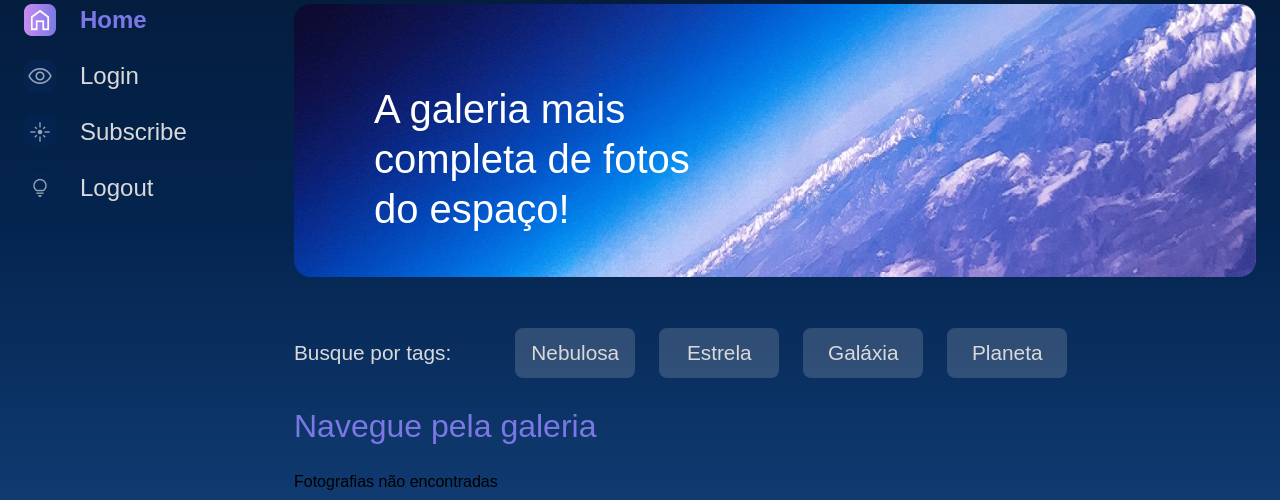
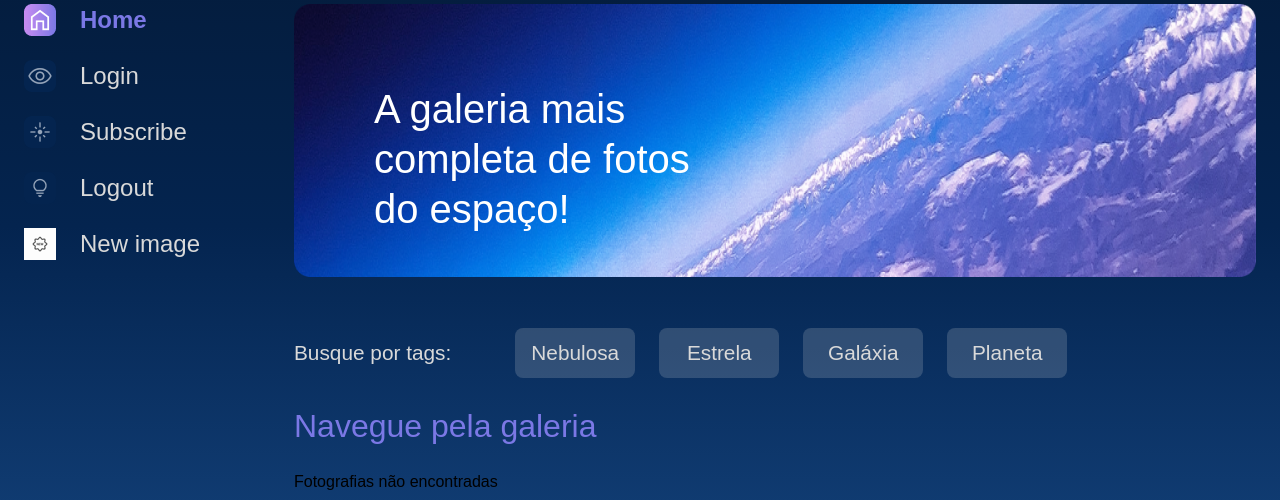
Before and after one commit to parisi18/all-django, a Django app: page / in a window 1280 px wide. Shown: the part 174-674 px from the top of the page. Run offline with Django 5.2, Linux system fonts and the light colour scheme; the visitor is signed in with stand-in values (Sample User, id 1); data that the repository does not hold is empty.

Commit message:
new image section

```diff
--- a/apps/galery/urls.py
+++ b/apps/galery/urls.py
@@ -4,5 +4,8 @@ from apps.galery.views import *
 urlpatterns = [
     path('', index, name='index'),
     path('imagem/<int:foto_id>', imagem, name='imagem'),
-    path('buscar', buscar, name='buscar')
+    path('buscar', buscar, name='buscar'),
+    path('new-image', new_image, name='new-image'),
+    path('edit-image', edit_image, name='edit-image'),
+    path('delete-image', delete_image, name='delete-image')
 ]
--- a/apps/galery/views.py
+++ b/apps/galery/views.py
@@ -27,3 +27,12 @@ def buscar(request):
             fotografias = fotografias.filter(nome__icontains=nome_a_buscar)
 
     return render(request, 'galery/buscar.html', {"cards": fotografias})
+
+def new_image(request):
+    return render(request, 'galery/new_image.html')
+
+def edit_image(request):
+    pass
+
+def delete_image(request):
+    pass
--- /dev/null
+++ b/templates/galery/new_image.html
@@ -0,0 +1 @@
+<h1>Hello, new image</h1>
--- a/templates/partials/_menu.html
+++ b/templates/partials/_menu.html
@@ -25,5 +25,6 @@
                 <a href="{% url 'login' %}"><img src="{% static '/assets/ícones/1x/Mais vistas - inativo.png' %}"> Login</a>
                 <a href="{% url 'subscribe' %}"><img src="{% static '/assets/ícones/1x/Novas - inativo.png' %}"> Subscribe</a>
                 <a href="{% url 'logout' %}"><img src="{% static '/assets/ícones/1x/Surpreenda-me - inativo.png' %}"> Logout</a>
+                <a href="{% url 'new-image' %}"><img src="{% static '/assets/ícones/1x/new.png' %}"> New image</a>
             </nav>
         </section>
```
Also changed, not shown: setup/static/assets/ícones/1x/new.png (added).
